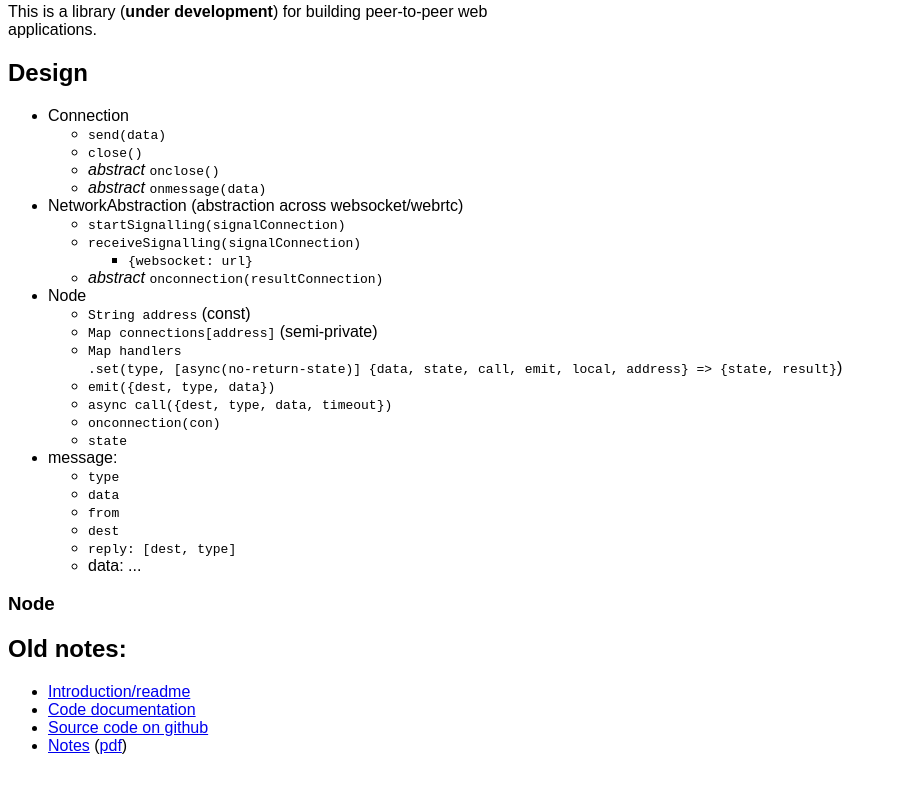
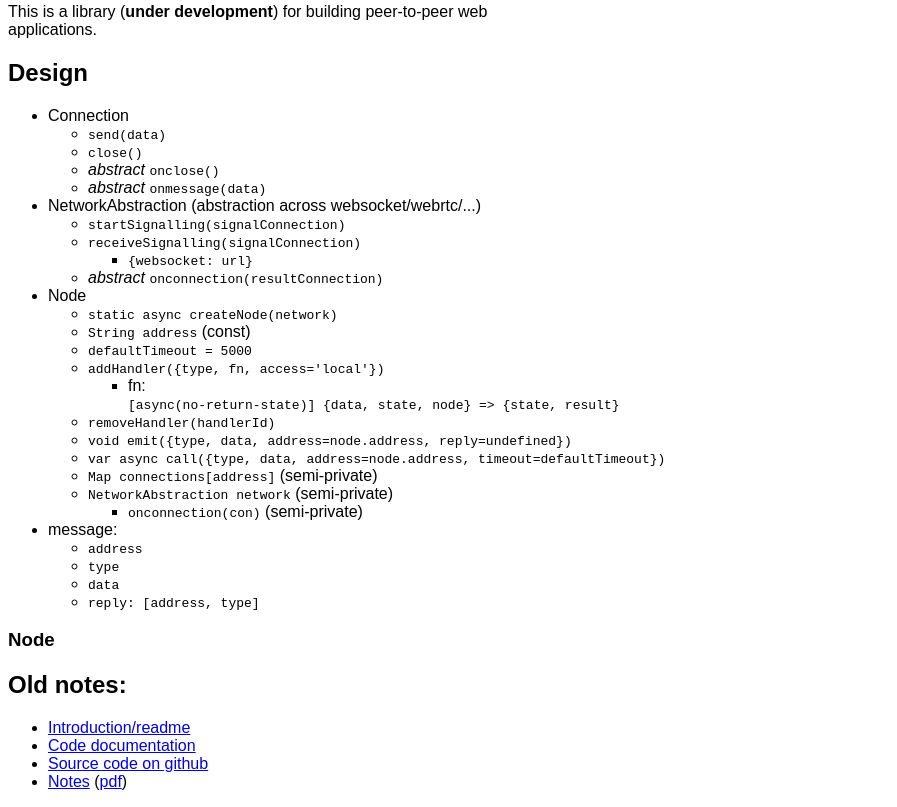
Before and after one commit to rasmuserik/p2pweb, a website built with webpack: page docs/index.html in a window 1280 px wide. Shown: the part 1745-2552 px from the top of the page, without its empty margins (0-897 px from the left). Before the commit the page ends 2516 px from the top, so only its background shows below. Built offline with nearby package versions, Linux system fonts and the light colour scheme.

Commit message:
old notes

```diff
--- a/docs/index.html
+++ b/docs/index.html
@@ -43,7 +43,7 @@ body {
 <li><em>abstract</em> <code>onclose()</code></li>
 <li><em>abstract</em> <code>onmessage(data)</code></li>
 </ul></li>
-<li>NetworkAbstraction (abstraction across websocket/webrtc)
+<li>NetworkAbstraction (abstraction across websocket/webrtc/...)
 <ul>
 <li><code>startSignalling(signalConnection)</code></li>
 <li><code>receiveSignalling(signalConnection)</code>
@@ -54,22 +54,28 @@ body {
 </ul></li>
 <li>Node
 <ul>
+<li><code>static async createNode(network)</code></li>
 <li><code>String address</code> (const)</li>
+<li><code>defaultTimeout = 5000</code></li>
+<li><code>addHandler({type, fn, access='local'})</code>
+<ul>
+<li>fn: <code>[async(no-return-state)] {data, state, node} =&gt; {state, result}</code></li>
+</ul></li>
+<li><code>removeHandler(handlerId)</code></li>
+<li><code>void emit({type, data, address=node.address, reply=undefined})</code></li>
+<li><code>var async call({type, data, address=node.address, timeout=defaultTimeout})</code></li>
 <li><code>Map connections[address]</code> (semi-private)</li>
-<li><code>Map handlers</code> <code>.set(type, [async(no-return-state)] {data, state, call, emit, local, address} =&gt; {state, result}</code>)</li>
-<li><code>emit({dest, type, data})</code></li>
-<li><code>async call({dest, type, data, timeout})</code></li>
-<li><code>onconnection(con)</code></li>
-<li><code>state</code></li>
+<li><code>NetworkAbstraction network</code> (semi-private)
+<ul>
+<li><code>onconnection(con)</code> (semi-private)</li>
+</ul></li>
 </ul></li>
 <li>message:
 <ul>
+<li><code>address</code></li>
 <li><code>type</code></li>
 <li><code>data</code></li>
-<li><code>from</code></li>
-<li><code>dest</code></li>
-<li><code>reply: [dest, type]</code></li>
-<li>data: ...</li>
+<li><code>reply: [address, type]</code></li>
 </ul></li>
 </ul>
 <h3 id="node">Node</h3>
```
Also changed, not shown: README.md.
